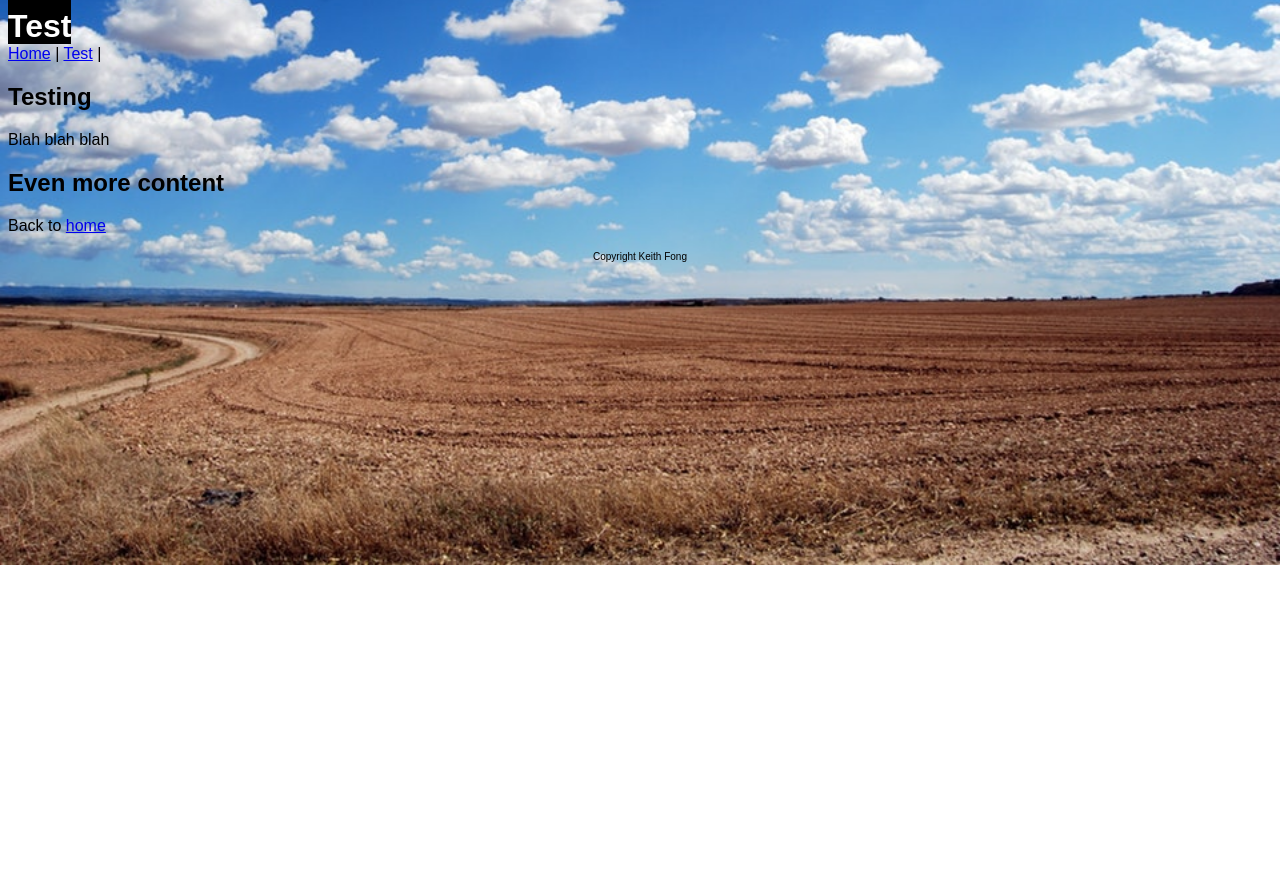
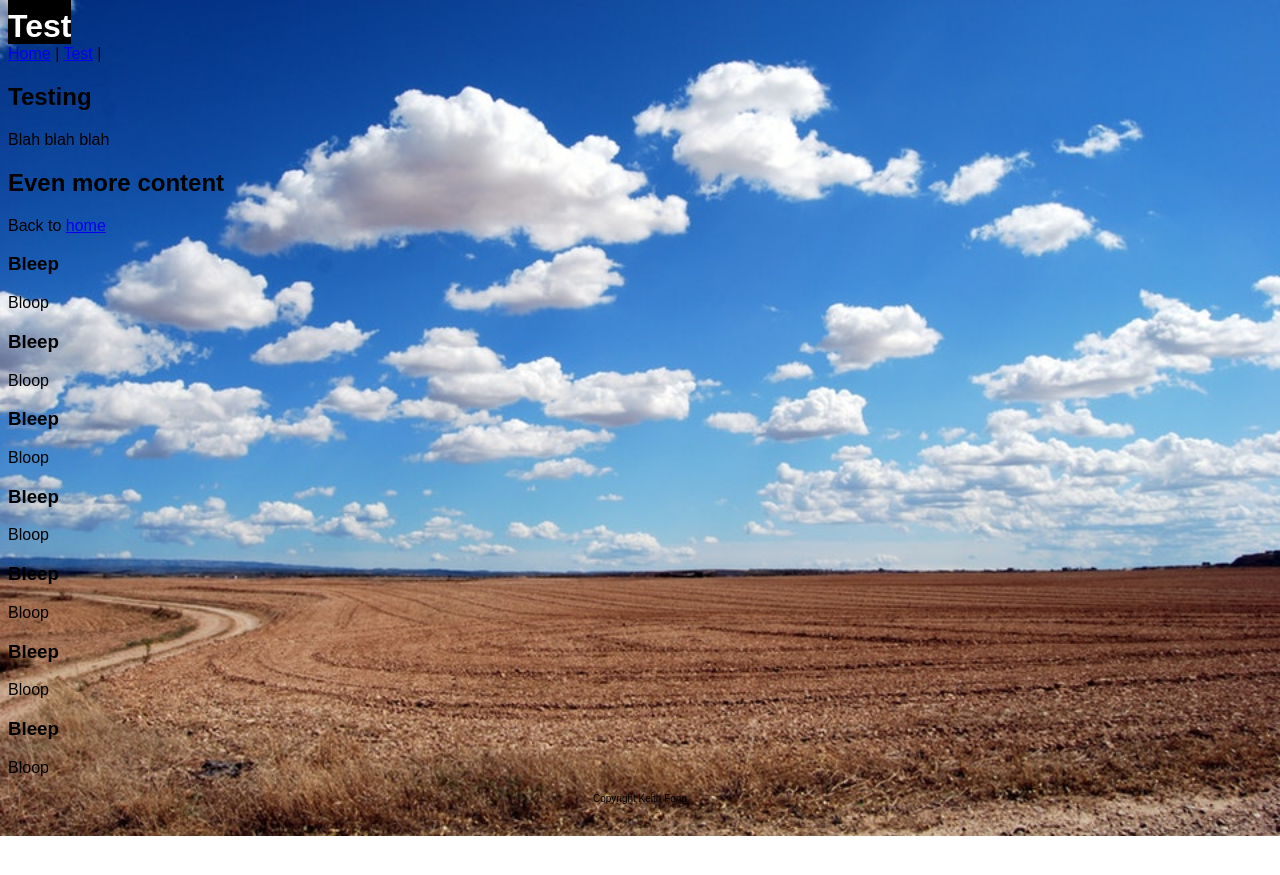
Before and after one commit to hikeithf/hikeithf.github.io, a Jekyll site: the page test.html, which Jekyll copies as it is, in a window 1280 px wide. Shown: the top 875 px of the page. Built offline with Jekyll 4.4.1, drawn with Linux system fonts in a browser that asks for light colours.

Commit message:
Update test.html

```diff
--- a/test.html
+++ b/test.html
@@ -16,6 +16,20 @@
 <p>Blah blah blah</p>
 <h2>Even more content</h2>
 <p>Back to <a href="/index">home</a></p>
+  <h3>Bleep</h3>
+  <p>Bloop</p>
+    <h3>Bleep</h3>
+  <p>Bloop</p>
+    <h3>Bleep</h3>
+  <p>Bloop</p>
+    <h3>Bleep</h3>
+  <p>Bloop</p>
+    <h3>Bleep</h3>
+  <p>Bloop</p>
+    <h3>Bleep</h3>
+  <p>Bloop</p>
+    <h3>Bleep</h3>
+  <p>Bloop</p>
    <p class="footer">Copyright Keith Fong</p>
 </body>
 </html>
```
